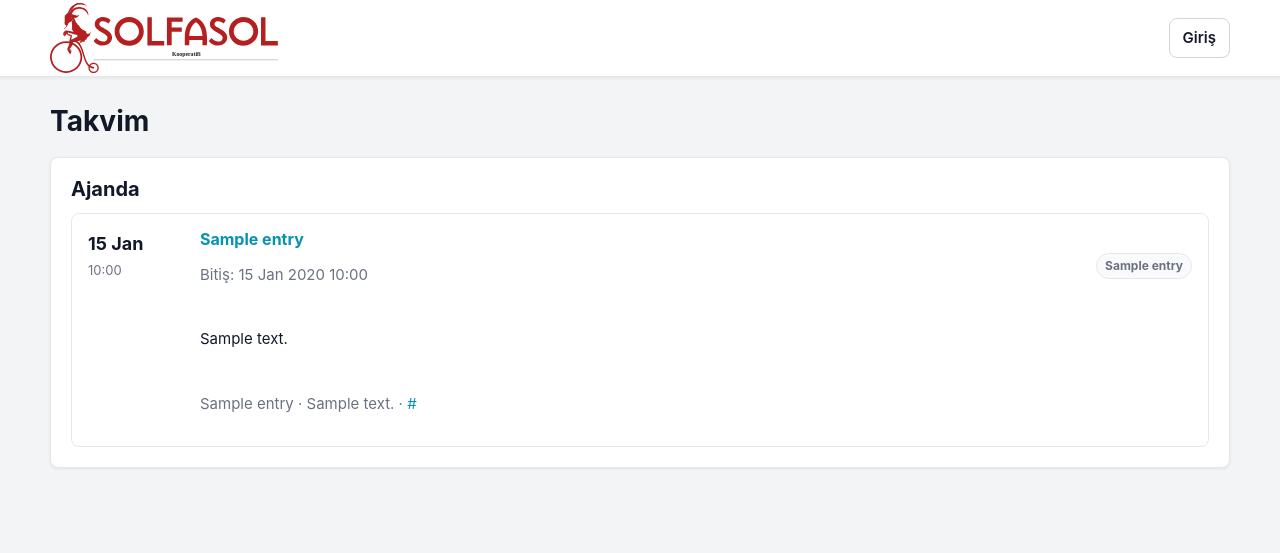
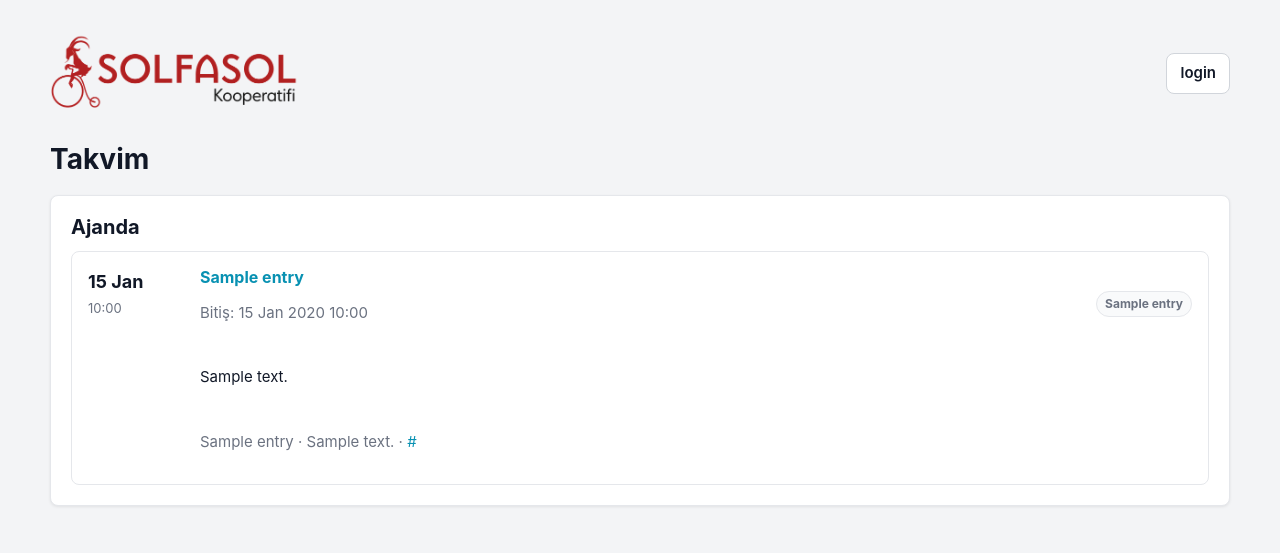
Before and after one commit to onurmatik/solfasol, a Django app: template templates/calendar/agenda.html in a window 1280 px wide. Shown: the top 553 px of the page. Run offline with Django 5.2, Linux system fonts and the light colour scheme; the template is opened without the code that fills it: most values are stand-ins (such as "Sample title", 1, 10 or a date in 2020).

Commit message:
Use transparent PNG logo and embed brand row in page content

```diff
--- a/coop/tests.py
+++ b/coop/tests.py
@@ -35,7 +35,7 @@ class DashboardTests(CoopFixtureMixin, TestCase):
         self.assertContains(response, "Yaklaşan etkinlikler")
         self.assertContains(response, "Kompost atölyesi")
         self.assertContains(response, "5lt zeytinyağı sipariş deadline")
-        self.assertContains(response, "solfasol-logo.svg")
+        self.assertContains(response, "solfasol-logo.png")
         self.assertContains(response, ">login<")
         self.assertNotContains(response, "Takvim etkinlikleri ve aktif sipariş talepleri tek ekranda.")
         self.assertNotContains(response, "Talep girmek için")
--- a/static/css/solfasol.css
+++ b/static/css/solfasol.css
@@ -46,24 +46,18 @@ a:hover {
   min-height: 100vh;
 }
 
-.topbar {
-  background: var(--color-panel);
-  border-bottom: 1px solid var(--color-border);
-  box-shadow: var(--shadow-panel);
-}
-
-.topbar-inner,
 .page {
   width: min(1180px, calc(100% - 32px));
   margin: 0 auto;
 }
 
-.topbar-inner {
+.brand-row {
   display: flex;
   align-items: center;
   justify-content: space-between;
   gap: 16px;
-  min-height: 76px;
+  margin-bottom: 28px;
+  padding-top: 4px;
 }
 
 .brand {
@@ -78,7 +72,7 @@ a:hover {
 
 .brand-logo {
   display: block;
-  width: clamp(162px, 24vw, 228px);
+  width: clamp(178px, 25vw, 248px);
   height: auto;
 }
 
@@ -926,9 +920,12 @@ th {
 }
 
 @media (max-width: 760px) {
-  .topbar-inner,
   .page {
     width: min(100% - 20px, 1180px);
+  }
+
+  .brand-row {
+    margin-bottom: 22px;
   }
 
   .page-header {
@@ -937,7 +934,7 @@ th {
   }
 
   .brand-logo {
-    width: clamp(150px, 52vw, 196px);
+    width: clamp(166px, 58vw, 214px);
   }
 
   .grid.two,
--- a/templates/base.html
+++ b/templates/base.html
@@ -9,10 +9,10 @@
   </head>
   <body>
     <div class="app-shell">
-      <header class="topbar">
-        <div class="topbar-inner">
+      <main class="page">
+        <div class="brand-row">
           <a class="brand" href="{% url 'dashboard' %}" aria-label="Solfasol Kooperatifi">
-            <img class="brand-logo" src="{% static 'img/solfasol-logo.svg' %}" alt="Solfasol Kooperatifi">
+            <img class="brand-logo" src="{% static 'img/solfasol-logo.png' %}" alt="Solfasol Kooperatifi">
           </a>
           <div class="account-actions">
             {% if user.is_authenticated %}
@@ -20,13 +20,11 @@
                 {{ user.get_full_name|default:user.get_username|slice:":1"|upper }}
               </span>
             {% else %}
-              <a class="button login-button" href="{% url 'login' %}">Giriş</a>
+              <a class="button login-button" href="{% url 'login' %}">login</a>
             {% endif %}
           </div>
         </div>
-      </header>
 
-      <main class="page">
         {% if messages %}
           <div class="messages">
             {% for message in messages %}
```
Also changed, not shown: .superdesign/design-system.md, .superdesign/init/components.md, .superdesign/init/layouts.md, .superdesign/init/theme.md, static/img/solfasol-logo.png (added), static/img/solfasol-logo.svg.
